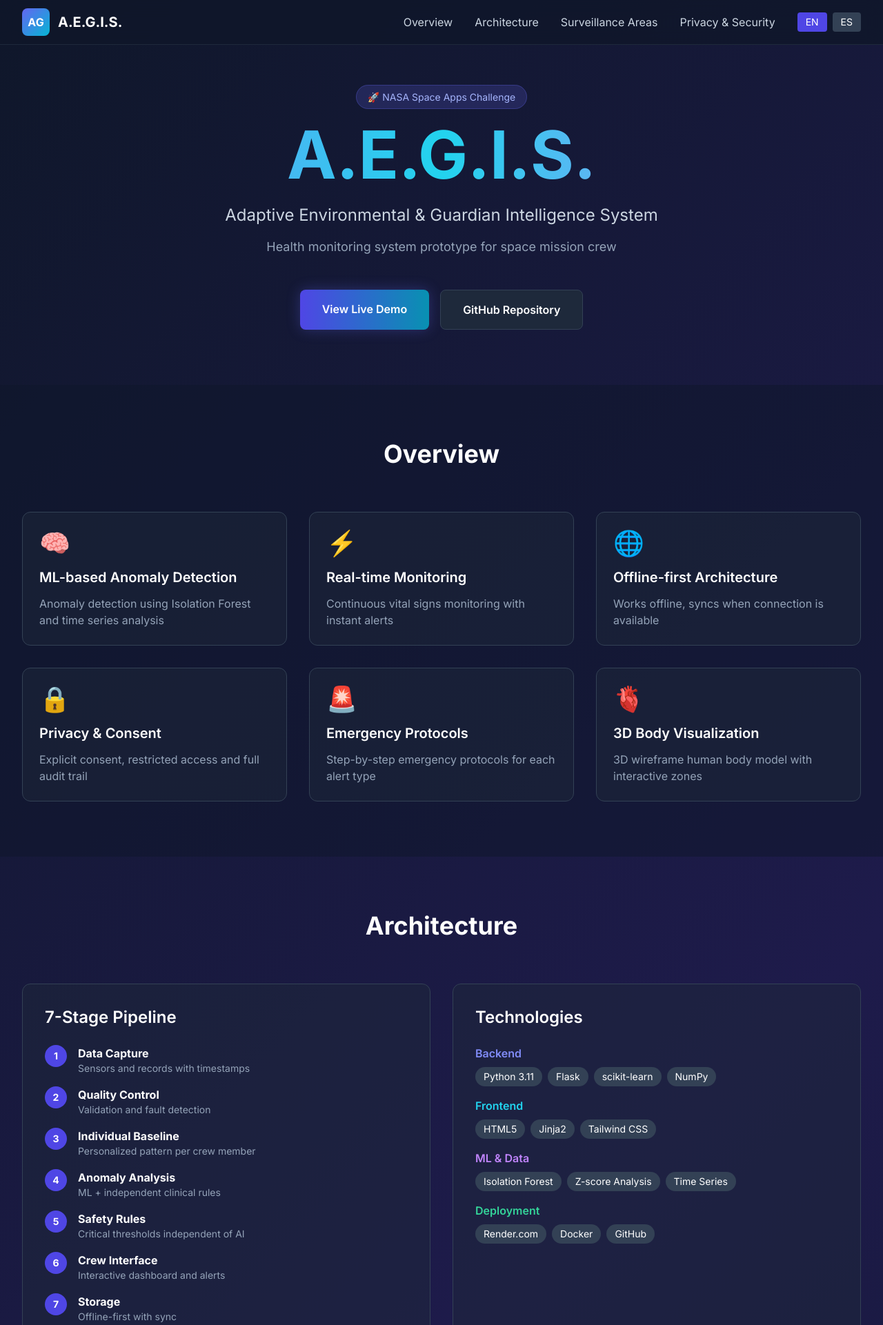
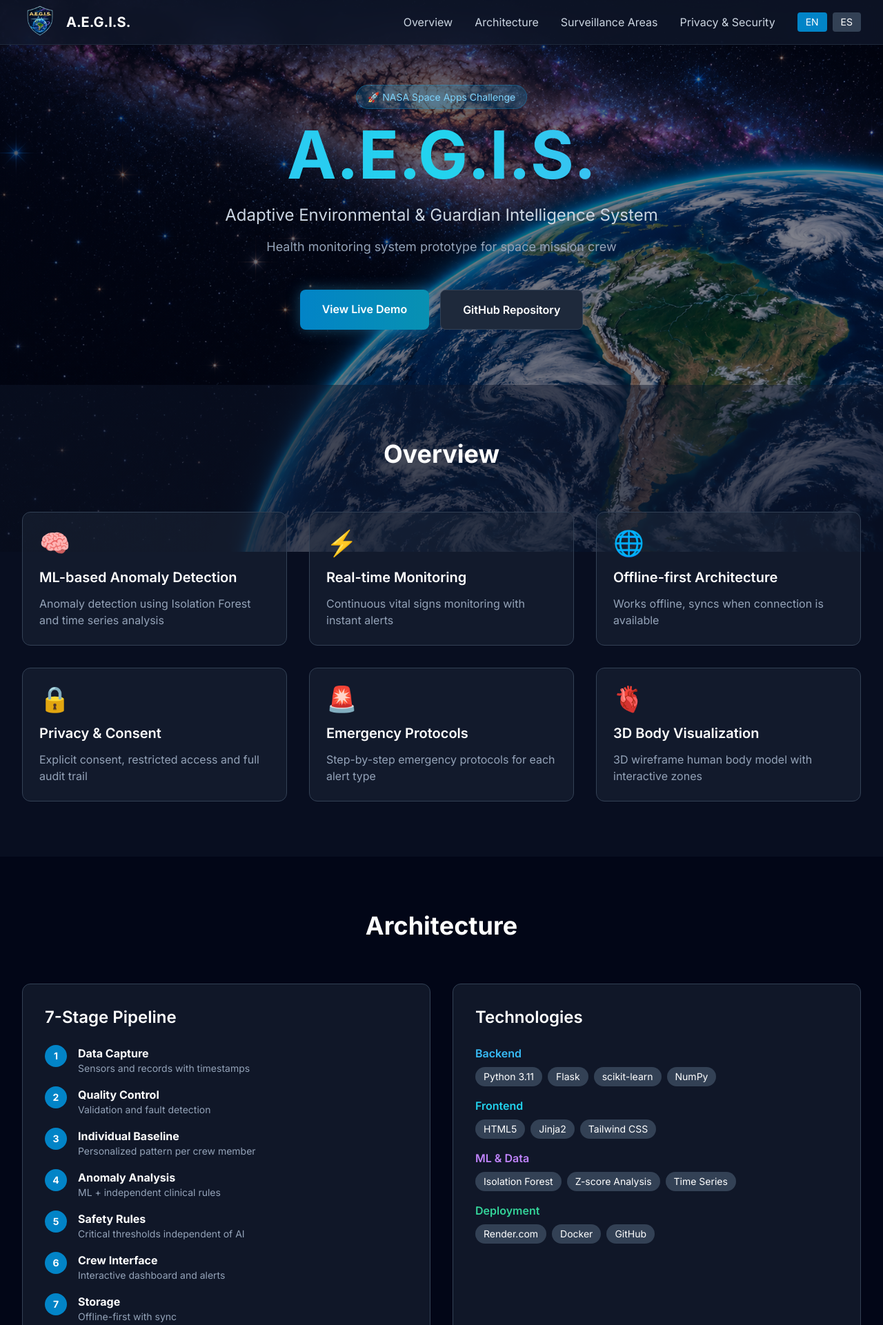
Before and after one commit to alcides18huerto-svg/A.E.G.I.S., a Flask app: page / in a window 1280 px wide. Shown: the top 1921 px of the page at 69% size. Run offline with Flask 3, Linux system fonts and the light colour scheme; some libraries are stand-ins or nearby versions.

Commit message:
Actualiza identidad visual, fondo orbital y lanzadores locales

```diff
--- a/app.py
+++ b/app.py
@@ -13,7 +13,7 @@ from sklearn.preprocessing import StandardScaler
 import joblib
 import pickle
 
-app = Flask(__name__)
+app = Flask(__name__, static_folder='public', static_url_path='/static')
 CORS(app)
 
 # ============================================================================
--- /dev/null
+++ b/public/orbital-background.css
@@ -0,0 +1,22 @@
+body.aegis-wallpaper {
+  min-height: 100vh;
+  background-color: #020617;
+  background-image: none;
+  isolation: isolate;
+}
+
+.aegis-wallpaper::before {
+  position: fixed;
+  inset: 0;
+  z-index: -1;
+  pointer-events: none;
+  content: "";
+  background:
+    linear-gradient(135deg, rgba(2, 6, 23, 0.68), rgba(2, 6, 23, 0.42)),
+    url("./earth-milky-way.png") right center / cover no-repeat;
+}
+
+.aegis-wallpaper #aegis-boot,
+.aegis-wallpaper .aegis-shell {
+  background: transparent;
+}
--- a/templates/landing.html
+++ b/templates/landing.html
@@ -5,6 +5,8 @@
     <meta name="viewport" content="width=device-width, initial-scale=1.0">
     <title>A.E.G.I.S. - {{ t('subtitle') }}</title>
     <meta name="description" content="{{ t('description') }}">
+    <link rel="stylesheet" href="{{ url_for('static', filename='orbital-background.css') }}">
+    <link rel="icon" type="image/png" href="{{ url_for('static', filename='aegis-logo-escudo-dorado-sin-subtitulo.png') }}">
 
     <!-- Tailwind CSS -->
     <script src="https://cdn.tailwindcss.com"></script>
@@ -19,12 +21,8 @@
             font-family: 'Inter', sans-serif;
         }
 
-        .gradient-bg {
-            background: linear-gradient(135deg, #0f172a 0%, #1e1b4b 50%, #0f172a 100%);
-        }
-
         .glow {
-            box-shadow: 0 0 20px rgba(99, 102, 241, 0.3);
+            box-shadow: 0 0 20px rgba(56, 189, 248, 0.35);
         }
 
         .card-hover {
@@ -33,7 +31,7 @@
 
         .card-hover:hover {
             transform: translateY(-5px);
-            box-shadow: 0 10px 40px rgba(99, 102, 241, 0.2);
+            box-shadow: 0 10px 40px rgba(56, 189, 248, 0.25);
         }
 
         @keyframes pulse-slow {
@@ -46,16 +44,14 @@
         }
     </style>
 </head>
-<body class="gradient-bg text-white">
+<body class="aegis-wallpaper text-white">
 
     <!-- Navigation -->
     <nav class="fixed top-0 w-full bg-slate-900/80 backdrop-blur-md z-50 border-b border-slate-800">
         <div class="max-w-7xl mx-auto px-4 sm:px-6 lg:px-8">
             <div class="flex justify-between items-center h-16">
                 <div class="flex items-center space-x-3">
-                    <div class="w-10 h-10 bg-gradient-to-br from-indigo-500 to-cyan-500 rounded-lg flex items-center justify-center font-bold">
-                        AG
-                    </div>
+                    <img src="{{ url_for('static', filename='aegis-logo-escudo-dorado-sin-subtitulo.png') }}" alt="" width="52" height="52" class="shrink-0 object-contain">
                     <span class="text-xl font-bold">A.E.G.I.S.</span>
                 </div>
 
@@ -67,8 +63,8 @@
 
                     <!-- Language Switcher -->
                     <div class="flex items-center space-x-2 ml-4">
-                        <a href="?lang=en" class="px-3 py-1 rounded {% if lang == 'en' %}bg-indigo-600{% else %}bg-slate-700{% endif %} text-sm">EN</a>
-                        <a href="?lang=es" class="px-3 py-1 rounded {% if lang == 'es' %}bg-indigo-600{% else %}bg-slate-700{% endif %} text-sm">ES</a>
+                        <a href="?lang=en" class="px-3 py-1 rounded {% if lang == 'en' %}bg-sky-600{% else %}bg-slate-700{% endif %} text-sm">EN</a>
+                        <a href="?lang=es" class="px-3 py-1 rounded {% if lang == 'es' %}bg-sky-600{% else %}bg-slate-700{% endif %} text-sm">ES</a>
                     </div>
                 </div>
             </div>
@@ -79,12 +75,12 @@
     <section class="pt-32 pb-20 px-4 sm:px-6 lg:px-8">
         <div class="max-w-7xl mx-auto text-center">
             <div class="inline-block mb-6">
-                <span class="px-4 py-2 bg-indigo-500/20 border border-indigo-500/30 rounded-full text-sm text-indigo-300">
+                <span class="px-4 py-2 bg-sky-500/20 border border-sky-500/30 rounded-full text-sm text-sky-300">
                     🚀 NASA Space Apps Challenge
                 </span>
             </div>
 
-            <h1 class="text-6xl md:text-8xl font-bold mb-6 bg-gradient-to-r from-indigo-400 via-cyan-400 to-purple-400 bg-clip-text text-transparent">
+                <h1 class="text-6xl md:text-8xl font-bold mb-6 bg-gradient-to-r from-sky-400 via-cyan-400 to-blue-400 bg-clip-text text-transparent">
                 {{ t('title') }}
             </h1>
 
@@ -97,7 +93,7 @@
             </p>
 
             <div class="flex flex-col sm:flex-row gap-4 justify-center">
-                <a href="/api/health" target="_blank" class="px-8 py-4 bg-gradient-to-r from-indigo-600 to-cyan-600 rounded-lg font-semibold hover:opacity-90 transition glow">
+                <a href="/api/health" target="_blank" class="px-8 py-4 bg-gradient-to-r from-sky-600 to-cyan-600 rounded-lg font-semibold hover:opacity-90 transition glow">
                     {{ t('cta.demo') }}
                 </a>
                 <a href="{{ repo_url }}" target="_blank" rel="noopener" class="px-8 py-4 bg-slate-800 border border-slate-700 rounded-lg font-semibold hover:bg-slate-700 transition">
@@ -200,49 +196,49 @@
                     </h3>
                     <ol class="space-y-4">
                         <li class="flex items-start">
-                            <span class="flex-shrink-0 w-8 h-8 bg-indigo-600 rounded-full flex items-center justify-center text-sm font-bold mr-4">1</span>
+                            <span class="flex-shrink-0 w-8 h-8 bg-sky-600 rounded-full flex items-center justify-center text-sm font-bold mr-4">1</span>
                             <div>
                                 <strong>{{ lang == 'es' and 'Captura de Datos' or 'Data Capture' }}</strong>
                                 <p class="text-slate-400 text-sm">{{ lang == 'es' and 'Sensores y registros con marca temporal' or 'Sensors and records with timestamps' }}</p>
                             </div>
                         </li>
                         <li class="flex items-start">
-                            <span class="flex-shrink-0 w-8 h-8 bg-indigo-600 rounded-full flex items-center justify-center text-sm font-bold mr-4">2</span>
+                            <span class="flex-shrink-0 w-8 h-8 bg-sky-600 rounded-full flex items-center justify-center text-sm font-bold mr-4">2</span>
                             <div>
                                 <strong>{{ lang == 'es' and 'Control de Calidad' or 'Quality Control' }}</strong>
                                 <p class="text-slate-400 text-sm">{{ lang == 'es' and 'Validación y detección de fallos' or 'Validation and fault detection' }}</p>
                             </div>
                         </li>
                         <li class="flex items-start">
-                            <span class="flex-shrink-0 w-8 h-8 bg-indigo-600 rounded-full flex items-center justify-center text-sm font-bold mr-4">3</span>
+                            <span class="flex-shrink-0 w-8 h-8 bg-sky-600 rounded-full flex items-center justify-center text-sm font-bold mr-4">3</span>
                             <div>
                                 <strong>{{ lang == 'es' and 'Referencia Individual' or 'Individual Baseline' }}</strong>
                                 <p class="text-slate-400 text-sm">{{ lang == 'es' and 'Patrón personalizado por tripulante' or 'Personalized pattern per crew member' }}</p>
                             </div>
                         </li>
                         <li class="flex items-start">
-                            <span class="flex-shrink-0 w-8 h-8 bg-indigo-600 rounded-full flex items-center justify-center text-sm font-bold mr-4">4</span>
+                            <span class="flex-shrink-0 w-8 h-8 bg-sky-600 rounded-full flex items-center justify-center text-sm font-bold mr-4">4</span>
                             <div>
                                 <strong>{{ lang == 'es' and 'Análisis de Anomalías' or 'Anomaly Analysis' }}</strong>
                                 <p class="text-slate-400 text-sm">{{ lang == 'es' and 'ML + reglas clínicas independientes' or 'ML + independent clinical rules' }}</p>
                             </div>
                         </li>
                         <li class="flex items-start">
-                            <span class="flex-shrink-0 w-8 h-8 bg-indigo-600 rounded-full flex items-center justify-center text-sm font-bold mr-4">5</span>
+                            <span class="flex-shrink-0 w-8 h-8 bg-sky-600 rounded-full flex items-center justify-center text-sm font-bold mr-4">5</span>
                             <div>
                                 <strong>{{ lang == 'es' and 'Reglas de Seguridad' or 'Safety Rules' }}</strong>
                                 <p class="text-slate-400 text-sm">{{ lang == 'es' and 'Umbrales críticos independientes de IA' or 'Critical thresholds independent of AI' }}</p>
                             </div>
                         </li>
                         <li class="flex items-start">
-                            <span class="flex-shrink-0 w-8 h-8 bg-indigo-600 rounded-full flex items-center justify-center text-sm font-bold mr-4">6</span>
+                            <span class="flex-shrink-0 w-8 h-8 bg-sky-600 rounded-full flex items-center justify-center text-sm font-bold mr-4">6</span>
                             <div>
                                 <strong>{{ lang == 'es' and 'Interfaz de Tripulación' or 'Crew Interface' }}</strong>
                                 <p class="text-slate-400 text-sm">{{ lang == 'es' and 'Dashboard interactivo y alertas' or 'Interactive dashboard and alerts' }}</p>
                             </div>
                         </li>
                         <li class="flex items-start">
-                            <span class="flex-shrink-0 w-8 h-8 bg-indigo-600 rounded-full flex items-center justify-center text-sm font-bold mr-4">7</span>
+                            <span class="flex-shrink-0 w-8 h-8 bg-sky-600 rounded-full flex items-center justify-center text-sm font-bold mr-4">7</span>
                             <div>
                                 <strong>{{ lang == 'es' and 'Almacenamiento' or 'Storage' }}</strong>
                                 <p class="text-slate-400 text-sm">{{ lang == 'es' and 'Offline-first con sincronización' or 'Offline-first with sync' }}</p>
@@ -257,7 +253,7 @@
                     </h3>
                     <div class="space-y-4">
                         <div>
-                            <h4 class="font-semibold text-indigo-400 mb-2">Backend</h4>
+                            <h4 class="font-semibold text-sky-400 mb-2">Backend</h4>
                             <div class="flex flex-wrap gap-2">
                                 <span class="px-3 py-1 bg-slate-700 rounded-full text-sm">Python 3.11</span>
                                 <span class="px-3 py-1 bg-slate-700 rounded-full text-sm">Flask</span>
@@ -452,7 +448,7 @@
     </section>
 
     <!-- CTA Section -->
-    <section class="py-20 px-4 sm:px-6 lg:px-8 bg-gradient-to-r from-indigo-900/50 to-cyan-900/50">
+    <section class="py-20 px-4 sm:px-6 lg:px-8 bg-gradient-to-r from-sky-900/50 to-cyan-900/50">
         <div class="max-w-4xl mx-auto text-center">
             <h2 class="text-4xl font-bold mb-6">
                 {% if lang == 'es' %}¿Listo para Explorar?{% else %}Ready to Explore?{% endif %}
@@ -465,7 +461,7 @@
                 {% endif %}
             </p>
             <div class="flex flex-col sm:flex-row gap-4 justify-center">
-                <a href="/api/health" target="_blank" class="px-8 py-4 bg-gradient-to-r from-indigo-600 to-cyan-600 rounded-lg font-semibold hover:opacity-90 transition glow">
+                <a href="/api/health" target="_blank" class="px-8 py-4 bg-gradient-to-r from-sky-600 to-cyan-600 rounded-lg font-semibold hover:opacity-90 transition glow">
                     {{ t('cta.demo') }}
                 </a>
                 <a href="{{ repo_url }}" target="_blank" rel="noopener" class="px-8 py-4 bg-slate-800 border border-slate-700 rounded-lg font-semibold hover:bg-slate-700 transition">
```
Also changed, not shown: index.html (+8 -16 lines), src/index.css (+11 -11 lines), public/aegis-logo-escudo-dorado-sin-subtitulo.png (added), public/earth-milky-way.png (added), 3 other files.
